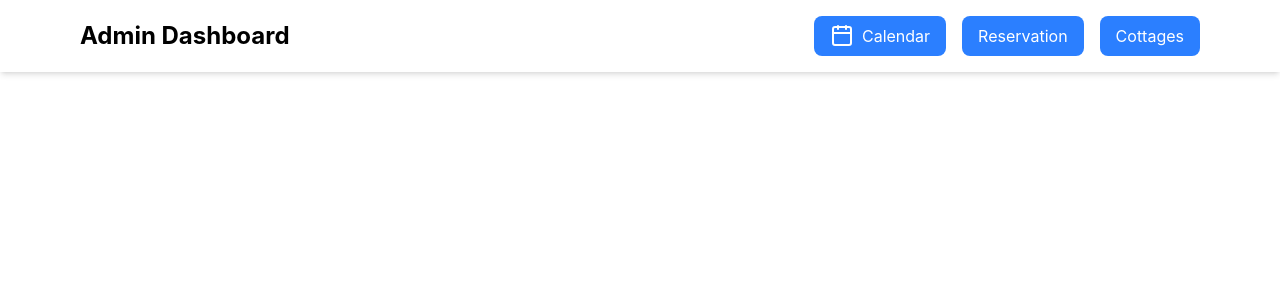
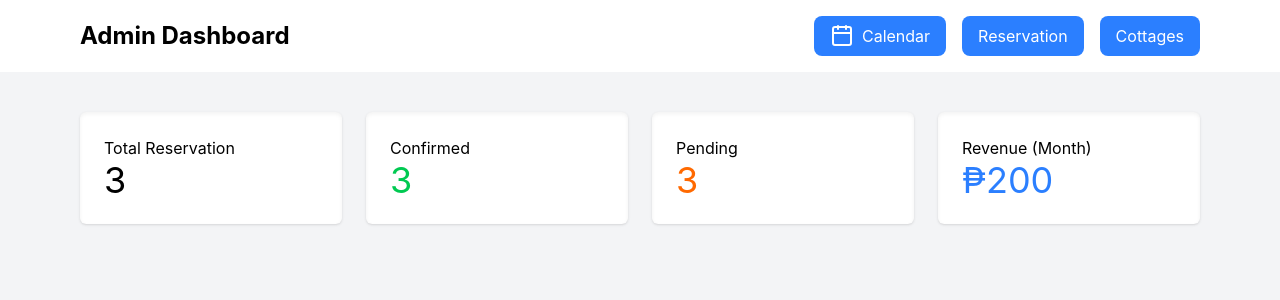
Before and after one commit to Code-W-Gab/Resort_Reservation, a React app in the folder frontend/: page /cottage in a window 1280 px wide. Shown: the top 300 px of the page. Built offline with nearby package versions, Linux system fonts and the light colour scheme; the HTML template or start-up script is replaced by a standard one.

Commit message:
Add Status Tracker To all Page

```diff
--- /dev/null
+++ b/frontend/src/Components/Admin/Status.jsx
@@ -0,0 +1,24 @@
+export default function Status() {
+  const status = [
+    {"name": "Total Reservation", "count": 3, "color": "text-black"},
+    {"name": "Confirmed", "count": 3, "color": "text-green-500"},
+    {"name": "Pending", "count": 3, "color": "text-orange-500"},
+    {"name": "Revenue (Month)", "count": 200, "color": "text-blue-500"},
+  ]
+
+  return(
+    <main className="px-20 py-10 grid grid-cols-4 gap-6">
+      {
+        status.map((s, index) => {
+          return <div key={index} className="bg-white inset-shadow-sm shadow-sm rounded-md p-6">
+            <h3>{s.name}</h3>
+            <h1 className={`text-4xl ${s.color}`}>
+              {s.name === 'Revenue (Month)' ? `₱${s.count}` : s.count}
+            </h1>
+          </div>
+        })
+      }
+
+    </main>
+  )
+}
--- a/frontend/src/Pages/Admin/CalendarPage.jsx
+++ b/frontend/src/Pages/Admin/CalendarPage.jsx
@@ -1,9 +1,13 @@
 import Header from "../../Components/Admin/Header";
+import Status from "../../Components/Admin/Status";
 
 export default function CalendarPage() {
   return(
-    <main>
+    <main >
       <Header/>
+      <div className="bg-gray-100 min-h-screen">
+        <Status/>
+      </div>
     </main>
   )
 }
--- a/frontend/src/Pages/Admin/CottagePage.jsx
+++ b/frontend/src/Pages/Admin/CottagePage.jsx
@@ -1,9 +1,13 @@
 import Header from "../../Components/Admin/Header";
+import Status from "../../Components/Admin/Status";
 
 export default function CottagePage() {
   return(
     <main>
       <Header/>
+      <div className="bg-gray-100 min-h-screen">
+        <Status/>
+      </div>
     </main>
   )
 }
--- a/frontend/src/Pages/Admin/ReservationPage.jsx
+++ b/frontend/src/Pages/Admin/ReservationPage.jsx
@@ -1,9 +1,13 @@
 import Header from "../../Components/Admin/Header";
+import Status from "../../Components/Admin/Status";
 
 export default function ReservationPage() {
   return(
     <main>
       <Header/>
+      <div className="bg-gray-100 min-h-screen">
+        <Status/>
+      </div>
     </main>
   )
 }
```
